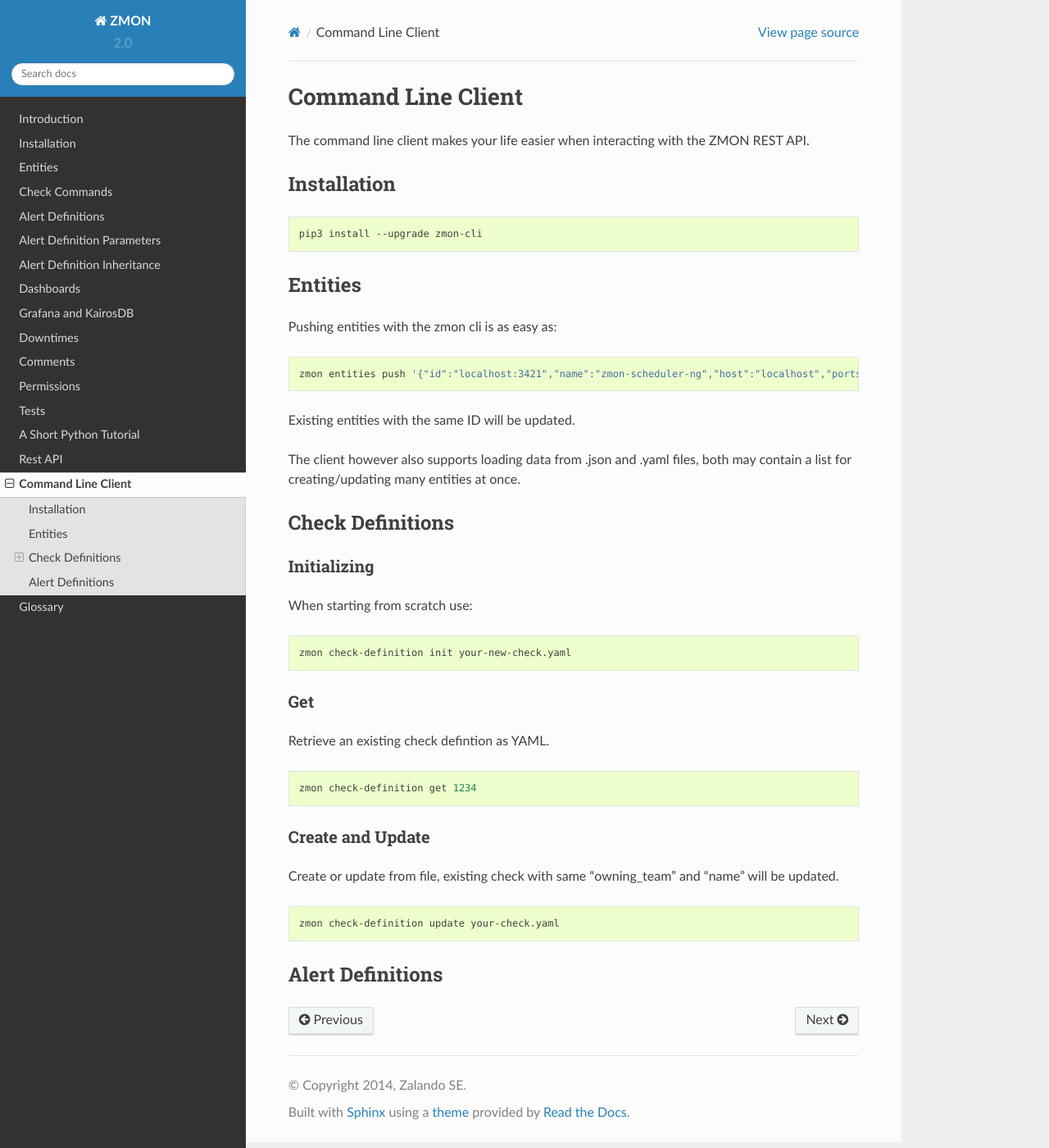
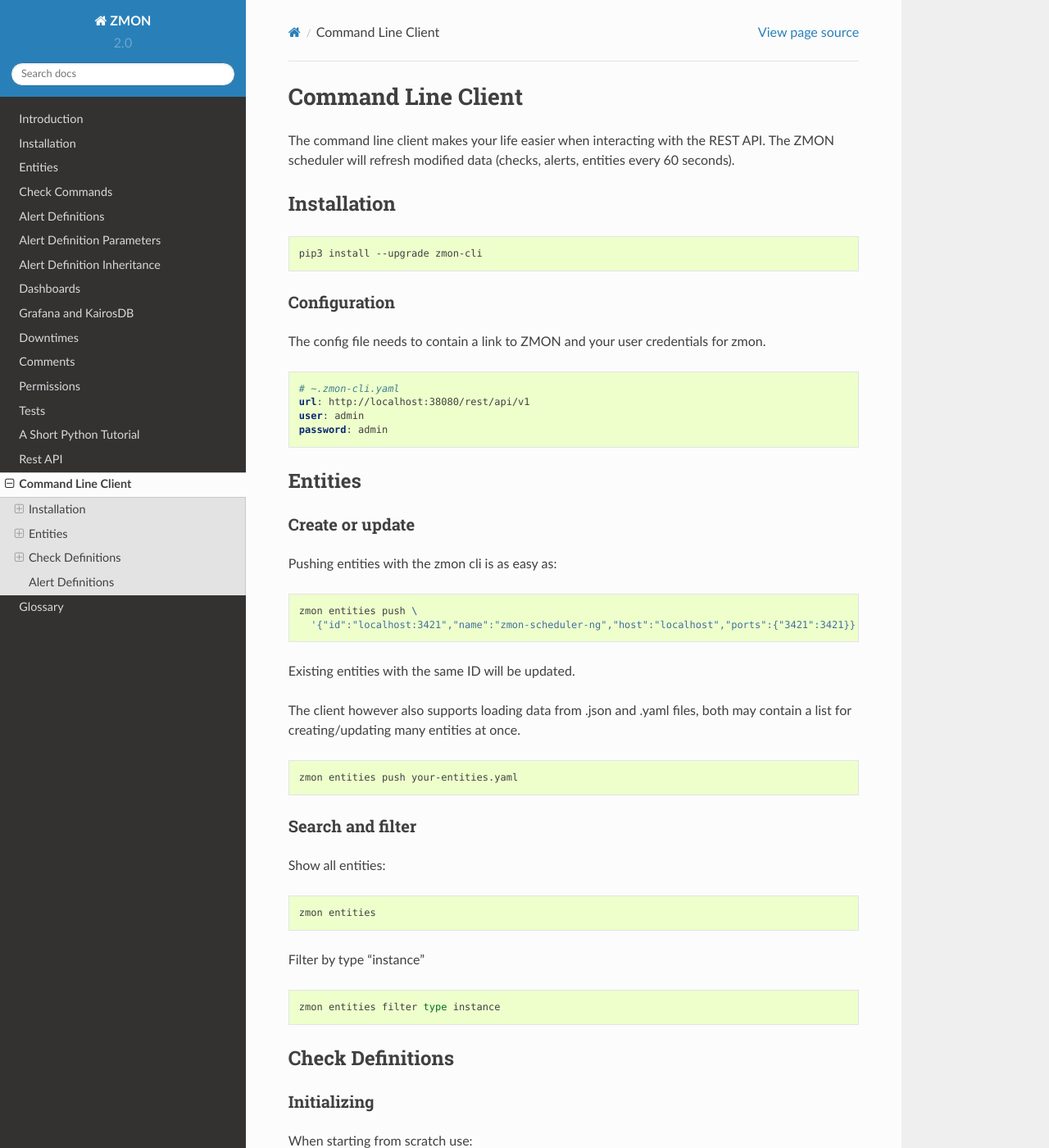
Before and after one commit to zalando-zmon/zmon-docs, a Sphinx documentation site: the page built from docs/zmon-cli.rst, in a window 1280 px wide and 1400 px high. Shown: the whole window at 82% size. Built offline with Sphinx 7.4.7 and the Read the Docs theme 2.0.0, drawn with Linux system fonts in a browser that asks for light colours; pages that are not in the unit, such as notebooks, are missing from menus.

Commit message:
Working on docs, cli, linking REST->cli

```diff
--- a/docs/check-commands.rst
+++ b/docs/check-commands.rst
@@ -814,6 +814,12 @@
 .. py:method:: count(query, minutes=5)
 
   Run a count query against Scalyr, depending on number of queries you may run into rate limit.
+
+
+  ::
+
+        scalyr().count(' ERROR ')
+
 
 .. py:method:: timeseries(query, minutes=30)
 
--- a/docs/zmon-cli.rst
+++ b/docs/zmon-cli.rst
@@ -4,7 +4,7 @@
 Command Line Client
 ************************
 
-The command line client makes your life easier when interacting with the ZMON REST API.
+The command line client makes your life easier when interacting with the REST API. The ZMON scheduler will refresh modified data (checks, alerts, entities every 60 seconds).
 
 Installation
 ------------
@@ -13,21 +13,59 @@
 
   pip3 install --upgrade zmon-cli
 
+Configuration
+^^^^^^^^^^^^^
+
+The config file needs to contain a link to ZMON and your user credentials for zmon.
+
+.. code-block:: yaml
+
+  # ~.zmon-cli.yaml
+  url: http://localhost:38080/rest/api/v1
+  user: admin
+  password: admin
+
+
 Entities
 --------
+.. _cli-entities:
 
+Create or update
+^^^^^^^^^^^^^^^^
 Pushing entities with the zmon cli is as easy as:
 
 .. code-block:: bash
 
-  zmon entities push '{"id":"localhost:3421","name":"zmon-scheduler-ng","host":"localhost","ports":{"3421":3421}}'
+  zmon entities push \
+    '{"id":"localhost:3421","name":"zmon-scheduler-ng","host":"localhost","ports":{"3421":3421}}'
 
 Existing entities with the same ID will be updated.
 
 The client however also supports loading data from .json and .yaml files, both may contain a list for creating/updating many entities at once.
 
+.. code-block:: bash
+
+  zmon entities push your-entities.yaml
+
+Search and filter
+^^^^^^^^^^^^^^^^^
+
+Show all entities:
+
+.. code-block:: bash
+
+  zmon entities
+
+Filter by type "instance"
+
+.. code-block:: bash
+
+  zmon entities filter type instance
+
+
 Check Definitions
 -----------------
+.. _cli-cd:
 
 Initializing
 ^^^^^^^^^^^^
```
Also changed, not shown: docs/rest-api.rst (+13 -0 lines).
